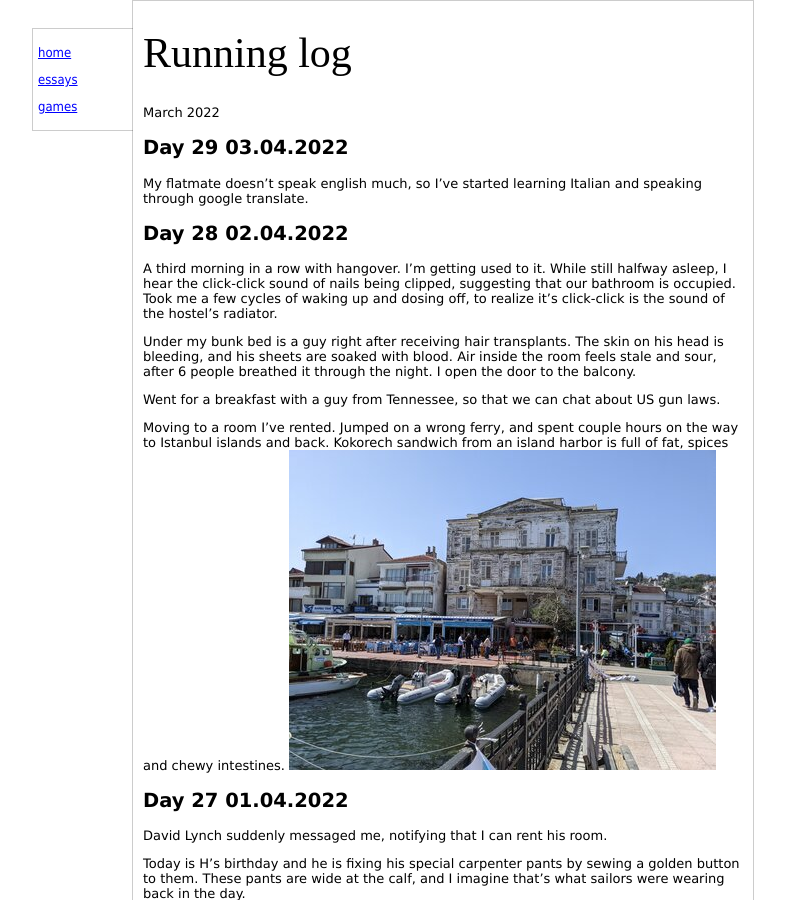
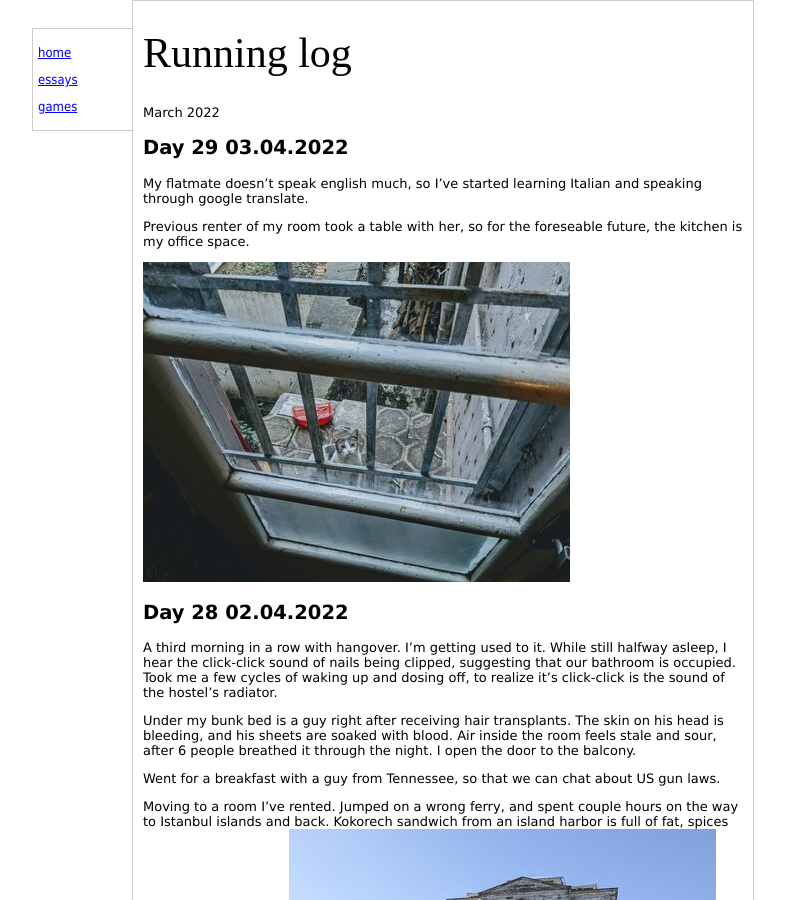
Before and after one commit to saint-angels/saint-angels.github.io, a Jekyll site: the page built from _essays/running_log.md, in a window 1280 px wide and 900 px high. Shown: the whole window, without its empty margins (247-1032 px from the left). Built offline with Jekyll 4.4.1, drawn with Linux system fonts in a browser that asks for light colours.

Commit message:
03.04 img

```diff
--- a/_essays/running_log.md
+++ b/_essays/running_log.md
@@ -5,6 +5,10 @@ draft_readers:
 ---
 ## Day 29 03.04.2022
 My flatmate doesn't speak english much, so I've started learning Italian and speaking through google translate.
+
+Previous renter of my room took a table with her, so for the foreseable future, the kitchen is my office space.
+
+![](/assets/images/running_log/03_04.jpg)
 
 ## Day 28 02.04.2022
 A third morning in a row with hangover. I'm getting used to it.
```
Also changed, not shown: assets/images/running_log/03_04.jpg (added).
